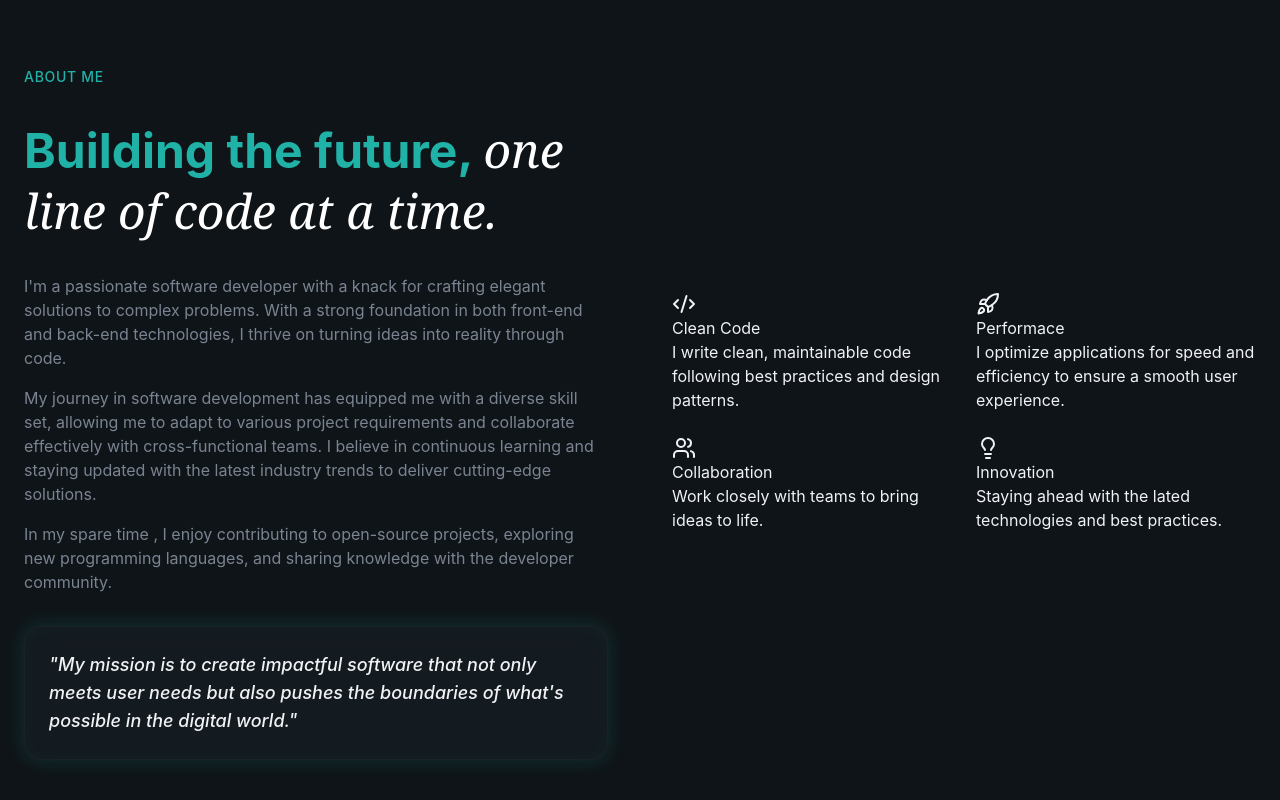
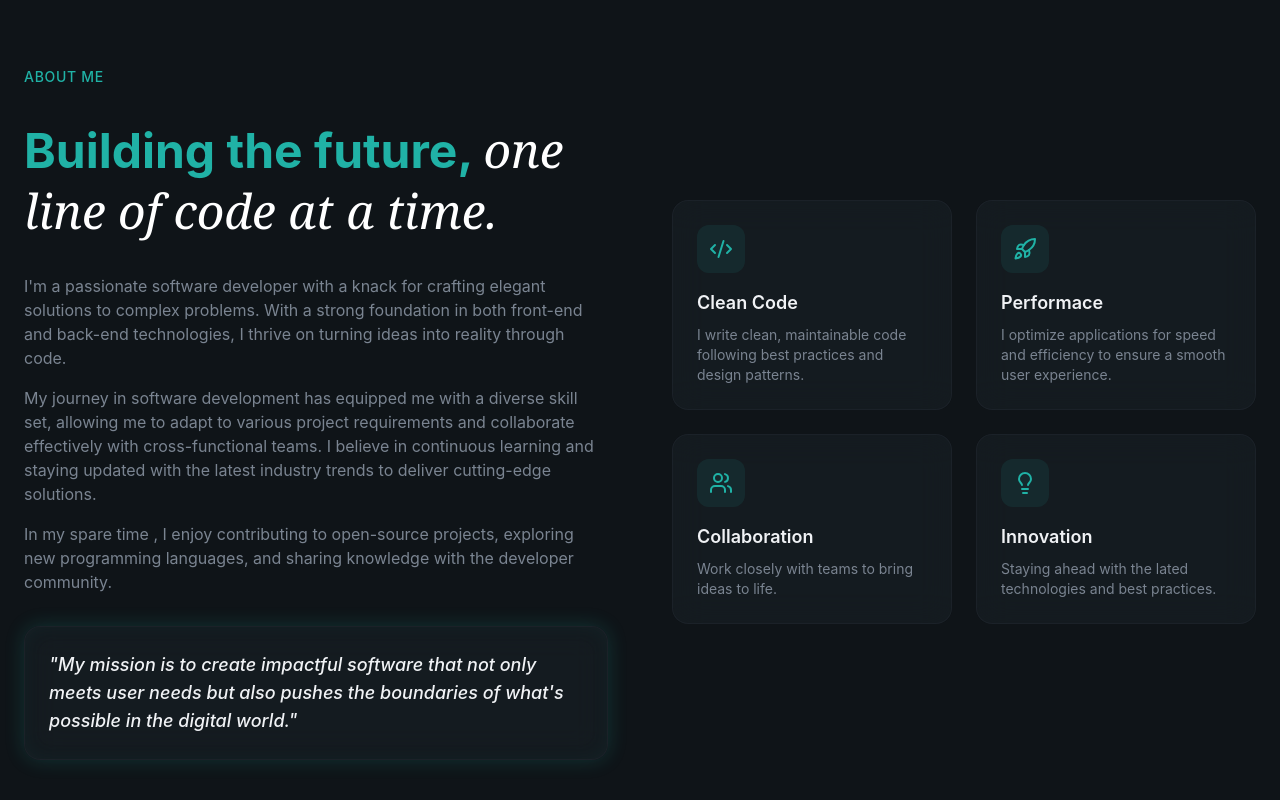
Before and after one commit to eissamonet/SWD-Portfolio, a React (Vite) app: page / in a window 1280 px wide. Shown: the part 1038-1838 px from the top of the page. Built offline with nearby package versions, Linux system fonts and the light colour scheme.

Commit message:
commit changes

```diff
--- a/src/sections/About.jsx
+++ b/src/sections/About.jsx
@@ -64,12 +64,12 @@
           {/* right col hightlights */}
           <div className="grid gap-6 sm:grid-cols-2">
             {highlights.map((item, index) => (
-              <div>
-                <div>
-                  <item.icon />
+              <div key={index} className="glass p-6 rounded-2xl animate-fade-in" style={{ animationDelay: `${(index + 1) * 100}ms`}}>
+                <div className="w-12 h-12 rounded-xl bg-primary/10 flex items-center justify-center mb-4 hover:bg-primary/20">
+                  <item.icon className="text-primary w-6 h-6" />
                 </div>
-                <h3>{item.title}</h3>
-                <p>{item.description}</p>
+                <h3 className="text-lg font-semibold mb-2">{item.title}</h3>
+                <p className="text-sm text-muted-foreground">{item.description}</p>
               </div>
             ))}
           </div>
```
